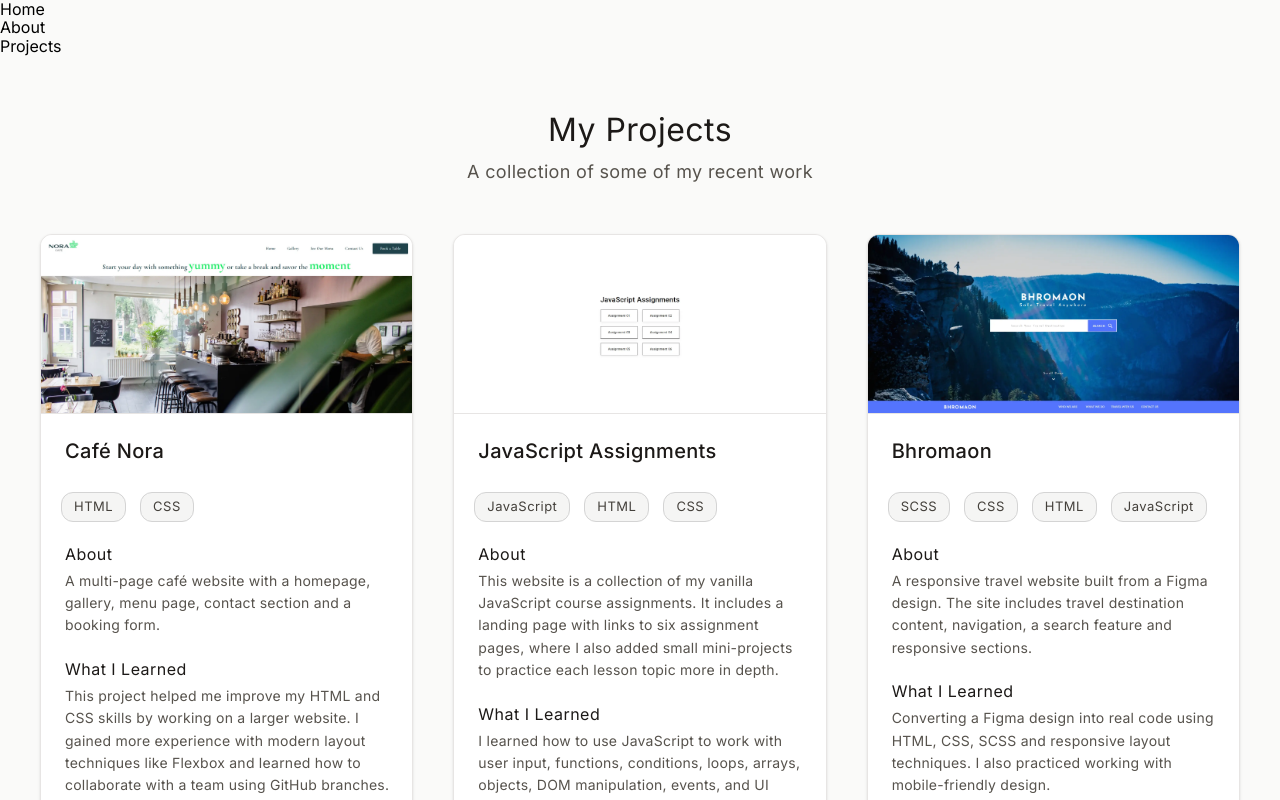
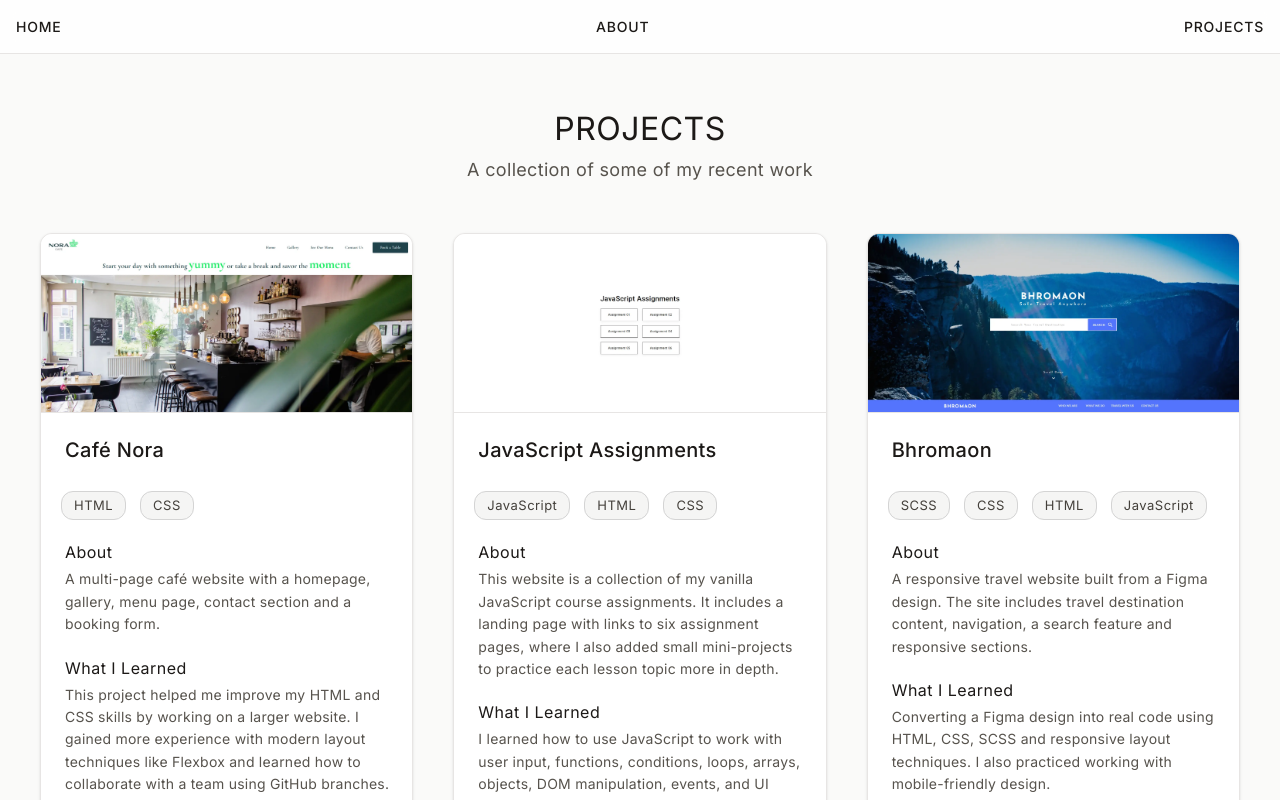
Before and after one commit to nathalie-jane/frontend-react-portfolio, a React (Vite) app: page /projects in a window 1280 px wide. Shown: the top 800 px of the page. Built offline with nearby package versions, Linux system fonts and the light colour scheme.

Commit message:
style(navigation): add navigation styles
- Style sticky header and navigation
- Set navigation link layout and typography

```diff
--- a/src/layout/Navigation/Navigation.css
+++ b/src/layout/Navigation/Navigation.css
@@ -0,0 +1,40 @@
+/* =======================================
+    COMPONENT: NAVIGATION
+
+    Layout and styling for site header
+	and navigation bar
+========================================== */
+
+/* Wrapper for sticky site header */
+.site-header {
+	position: sticky;
+	top: 0;
+	z-index: 100;
+	width: 100%;
+	padding-inline: 16px;
+	border-bottom: 1px solid #e7e5e4;
+	background-color: rgba(255, 255, 255, 0.8);
+	backdrop-filter: blur(10px);
+}
+
+/* Main navigation container */
+.site-nav {
+	width: 100%;
+	padding-block: 16px;
+}
+
+/* Navigation link list */
+.site-nav__list {
+	display: flex;
+	justify-content: space-between;
+}
+
+/* Individual navigation link */
+.site-nav__link {
+	color: #1c1917;
+	font-size: 0.875rem;
+	font-weight: 500;
+	line-height: 1.5;
+	letter-spacing: 0.05rem;
+	text-transform: uppercase;
+}
--- a/src/pages/Projects/Projects.css
+++ b/src/pages/Projects/Projects.css
@@ -34,6 +34,7 @@
 	font-weight: 400;
 	line-height: 1.2;
 	letter-spacing: 0.02rem;
+	text-transform: uppercase;
 }
 
 /* Intro text below title */
--- a/src/pages/Projects/Projects.jsx
+++ b/src/pages/Projects/Projects.jsx
@@ -14,7 +14,7 @@ function Projects() {
 		<section className="projects">
 			<div className="projects__inner">
 				<div className="projects__heading">
-					<h1 className="projects__title">My Projects</h1>
+					<h1 className="projects__title">Projects</h1>
 					<p className="projects__intro">A collection of some of my recent work</p>
 				</div>
 
```
Also changed, not shown: src/layout/Navigation/Navigation.jsx (+7 -0 lines).
